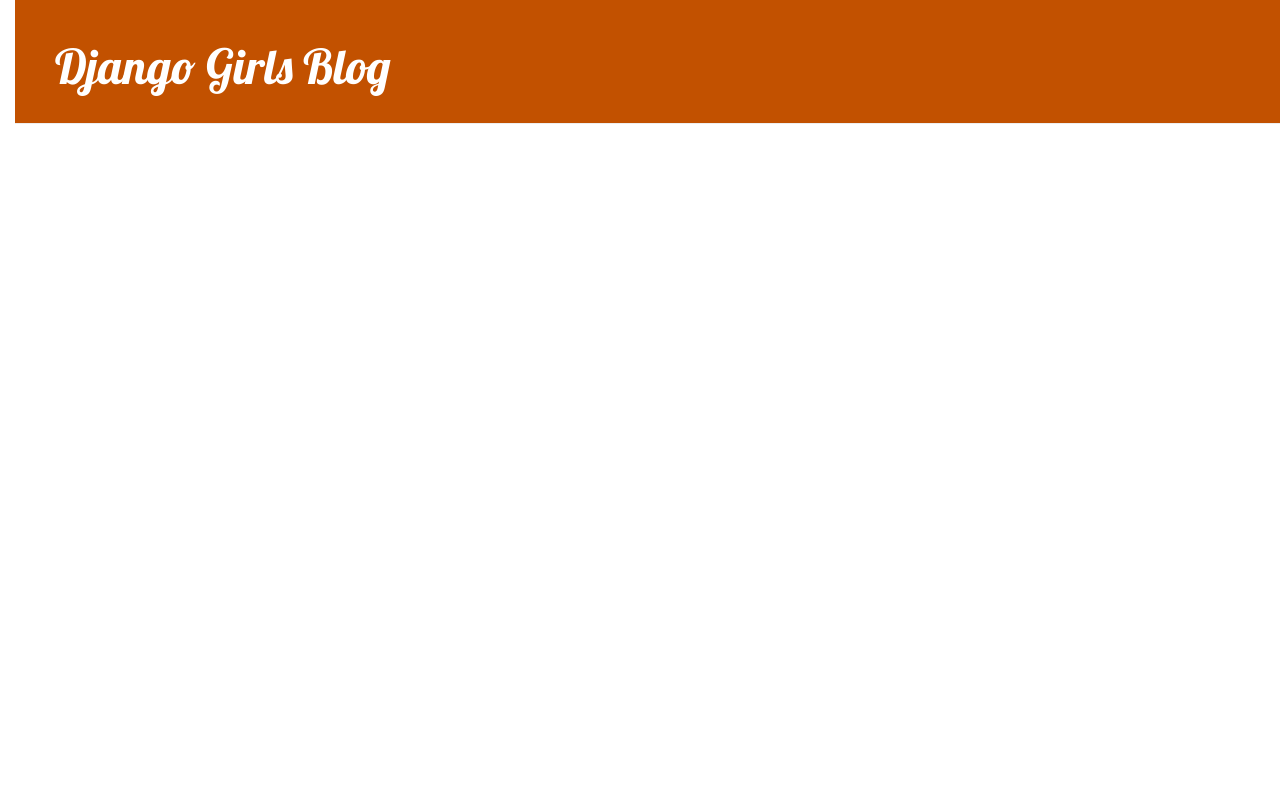
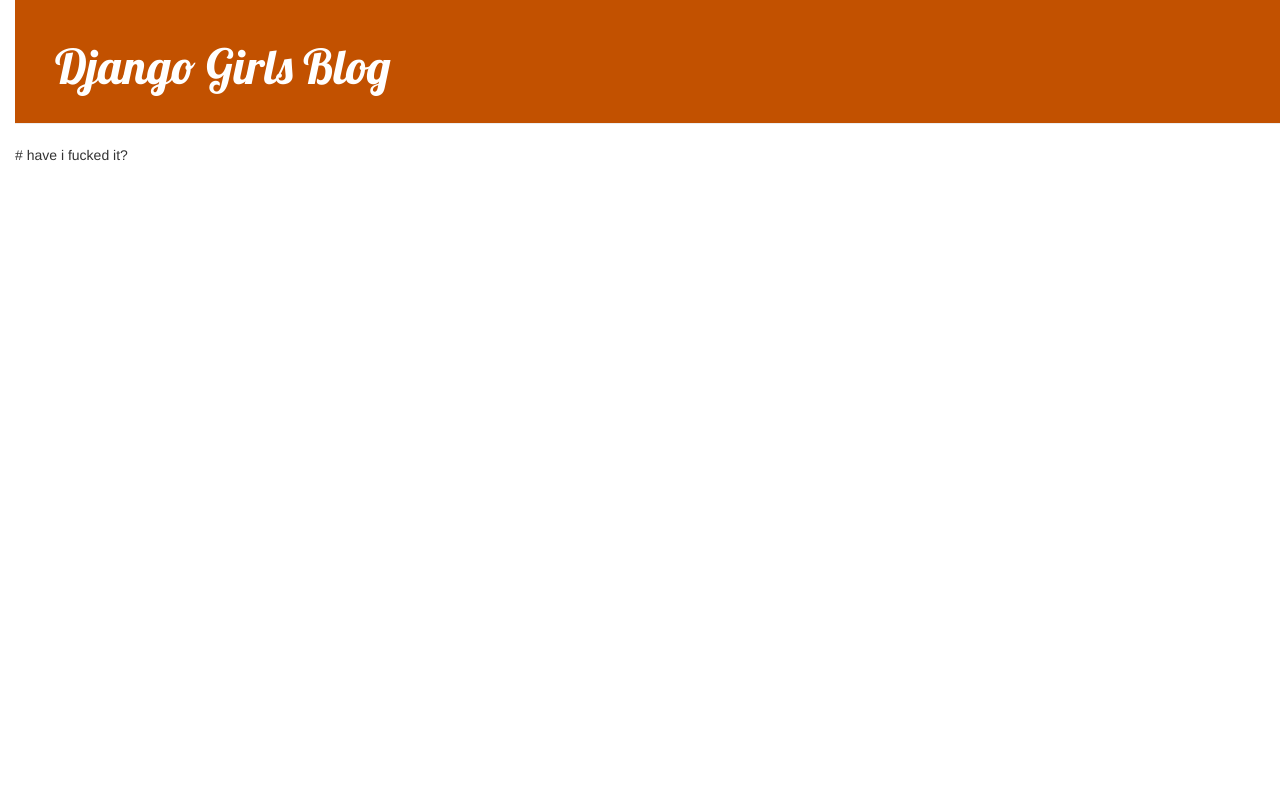
Before and after one commit to erikapereira/my-first-blog, a Django app: page / in a window 1280 px wide. Run offline with Django 3.2, Linux system fonts and the light colour scheme; data that the repository does not hold is empty; some libraries are stand-ins or nearby versions.

Commit message:
Not sure what's happening here...

```diff
--- a/blog/templates/blog/base.html
+++ b/blog/templates/blog/base.html
@@ -23,3 +23,4 @@
     </div>
 </body>
 </html>
+ # have i fucked it?
```
